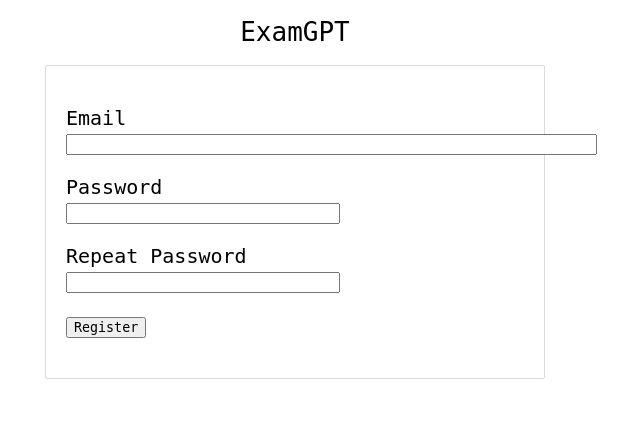
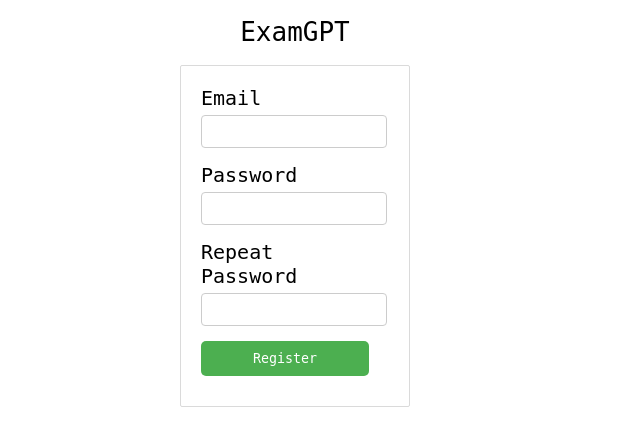
Before and after one commit to demstar16/examGPT, a Flask app: page /register in a window 1280 px wide. Shown: the part 51-497 px from the top of the page, without its empty margins (345-985 px from the left). Run offline with Flask 3, Linux system fonts and the light colour scheme.

Commit message:
Clean up registration page

```diff
--- a/app/static/style.css
+++ b/app/static/style.css
@@ -55,16 +55,32 @@ body {
   font-size: 20px;
   margin: 0 auto;
   z-index: 2;
+  display: flex;
+  flex-direction: column;
+  align-items: center;
+  justify-content: center;
 }
 
-.login-input {
-  font-size: 20px;
-  margin: 5px;
+.form-field {
+  width: calc(100% - 20px);
+  display: flex;
+  flex-direction: column;
+  margin-bottom: 10px;
+}
+
+.form-field label {
+  margin-bottom: 5px;
+}
+
+.form-control {
   width: 100%;
-  max-width: 440px;
-  /*padding: 10px;*/
-  box-sizing: border-box;
-  z-index: 2;
+  border-radius: 4px;
+  border: 1px solid #ccc;
+  padding: 8px;
+}
+
+.error-messages {
+  margin-top: 5px;
 }
 
 .login-buttons {
--- a/app/templates/register.html
+++ b/app/templates/register.html
@@ -26,29 +26,37 @@
         <div class="login-container">
           <form action="" method="post">
             {{ form.hidden_tag() }}
-            <p>
-                {{ form.email.label }}<br>
-                {{ form.email(size=64) }}<br>
+            <div class="form-field">
+              <label for="{{ form.email.id }}">{{ form.email.label }}</label>
+              {{ form.email(id=form.email.id, class_='form-control') }}
+              <div class="error-messages">
                 {% for error in form.email.errors %}
-                <span style="color: red;">[{{ error }}]</span>
+                <span style="color: red;">{{ error }}</span>
                 {% endfor %}
-            </p>
-            <p>
-                {{ form.password.label }}<br>
-                {{ form.password(size=32) }}<br>
+              </div>
+            </div>
+            <div class="form-field">
+              <label for="{{ form.password.id }}">{{ form.password.label }}</label>
+              {{ form.password(id=form.password.id, class_='form-control') }}
+              <div class="error-messages">
                 {% for error in form.password.errors %}
-                <span style="color: red;">[{{ error }}]</span>
+                <span style="color: red;">{{ error }}</span>
                 {% endfor %}
-            </p>
-            <p>
-                {{ form.password2.label }}<br>
-                {{ form.password2(size=32) }}<br>
+              </div>
+            </div>
+            <div class="form-field">
+              <label for="{{ form.password2.id }}">{{ form.password2.label }}</label>
+              {{ form.password2(id=form.password2.id, class_='form-control') }}
+              <div class="error-messages">
                 {% for error in form.password2.errors %}
-                <span style="color: red;">[{{ error }}]</span>
+                <span style="color: red;">{{ error }}</span>
                 {% endfor %}
-            </p>
-            <p>{{ form.submit() }}</p>
-        </form>
+              </div>
+            </div>
+            <div class="form-field">
+              <button type="submit" class="login-buttons">{{ form.submit.label }}</button>
+            </div>
+          </form>
         </div>
     </div>
   </body>
```
Also changed, not shown: 1 other file.
